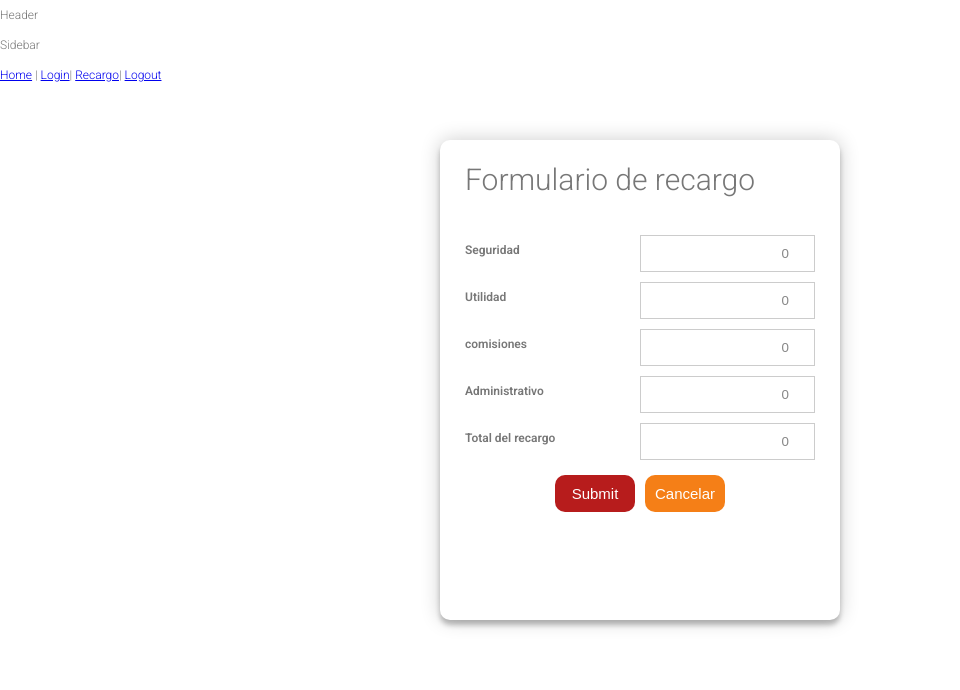
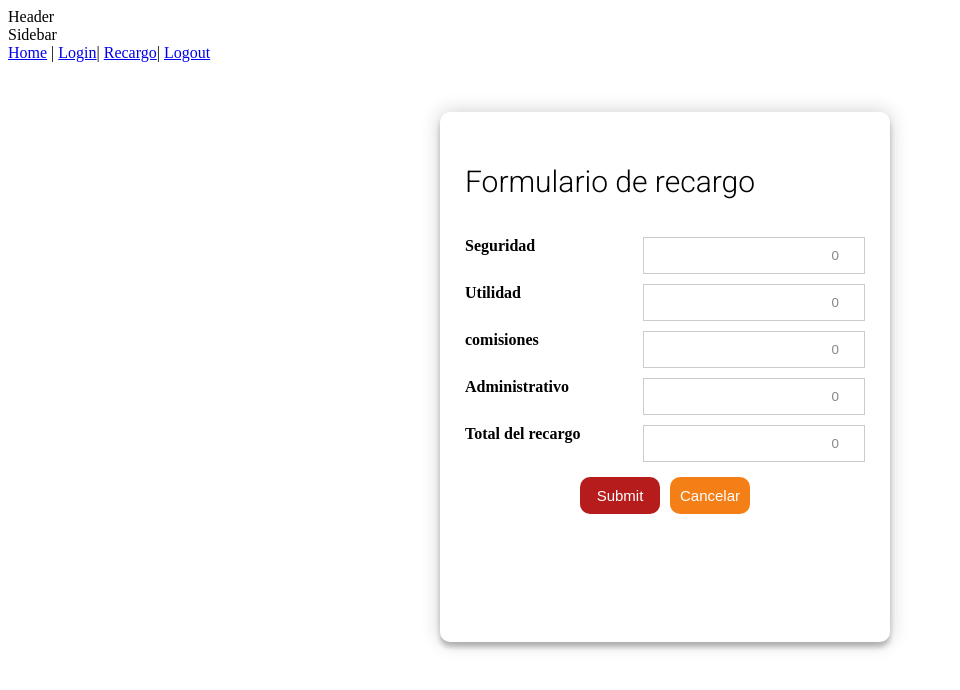
Before and after one commit to jwnavarrete/fastapi-jwt-postgresql-docker, a React app in the folder frontend/: page /recargo in a window 1280 px wide. Shown: the top 690 px of the page, without its empty margins (0-960 px from the left). Built offline with nearby package versions, Linux system fonts and the light colour scheme; sample sign-in values are in the browser's storage.

Commit message:
Cambio de estilo en Surcharge.css

```diff
--- a/frontend/package.json
+++ b/frontend/package.json
@@ -21,7 +21,6 @@
     "@hookform/error-message": "^2.0.0",
     "@hookform/resolvers": "^2.9.7",
     "axios": "^0.27.2",
-    "formik": "^2.2.9",
     "prop-types": "^15.8.1",
     "qs": "^6.11.0",
     "react": "^18.2.0",
--- a/frontend/src/App.js
+++ b/frontend/src/App.js
@@ -2,8 +2,6 @@ import { useState } from 'react'
 import qs from 'qs'
 import axios from 'axios'
 import React from 'react'
-import Login from '@pages/Login'
-import LoginDemo from '@pages/LoginDemo'
 import Routes from '@routes';
 import NavigationScroll from '@layout/NavigationScroll';
 
--- a/frontend/src/views/pages/Surcharge/Surcharge.css
+++ b/frontend/src/views/pages/Surcharge/Surcharge.css
@@ -4,27 +4,6 @@
   --primary-dark: #7f0000;
   --secundary: #f57f17;
   --secundary-dark: #bc5100;
-}
-* {
-  margin: 0;
-  padding: 0;
-  box-sizing: border-box;
-  -webkit-box-sizing: border-box;
-  -moz-box-sizing: border-box;
-  -webkit-font-smoothing: antialiased;
-  text-rendering: optimizeLegibility;
-}
-
-body {
-  font-family: "Roboto", Helvetica, Arial, sans-serif;
-  font-weight: 100;
-  font-size: 12px;
-  line-height: 30px;
-  color: #777;
-  /* background-image: url("https://seguros.roams.es/images/post/es_ES_insurance/aseguradoras-generali.svg");
-  background-size: cover;
-  background-repeat: no-repeat;
-  background-position: center; */
 }
 
 .container {
@@ -41,6 +20,11 @@ body {
 }
 
 h3 {
+  font-family: "Roboto", Helvetica, Arial, sans-serif;
+  font-weight: 100;
+  font-size: 12px;
+  line-height: 30px;
+
   display: block;
   font-size: 30px;
   font-weight: 300;
@@ -48,6 +32,11 @@ h3 {
 }
 
 h4 {
+  font-family: "Roboto", Helvetica, Arial, sans-serif;
+  font-weight: 100;
+  font-size: 12px;
+  line-height: 30px;
+
   margin: 5px 0 15px;
   display: block;
   font-size: 13px;
--- a/frontend/webpack.config.js
+++ b/frontend/webpack.config.js
@@ -22,7 +22,6 @@ module.exports = {
       '@': path.resolve(__dirname, 'src'),
       '@components': path.resolve(__dirname, 'src/components/'),
       '@hooks': path.resolve(__dirname, 'src/hooks/'),
-      '@pages': path.resolve(__dirname, 'src/pages/'),
       '@routes': path.resolve(__dirname, 'src/routes/'),
       '@assets': path.resolve(__dirname, 'src/assets/'),
       '@utils': path.resolve(__dirname, 'src/utils/'),
```
Also changed, not shown: 1 other file (tests, documents, lock files or other folders).
